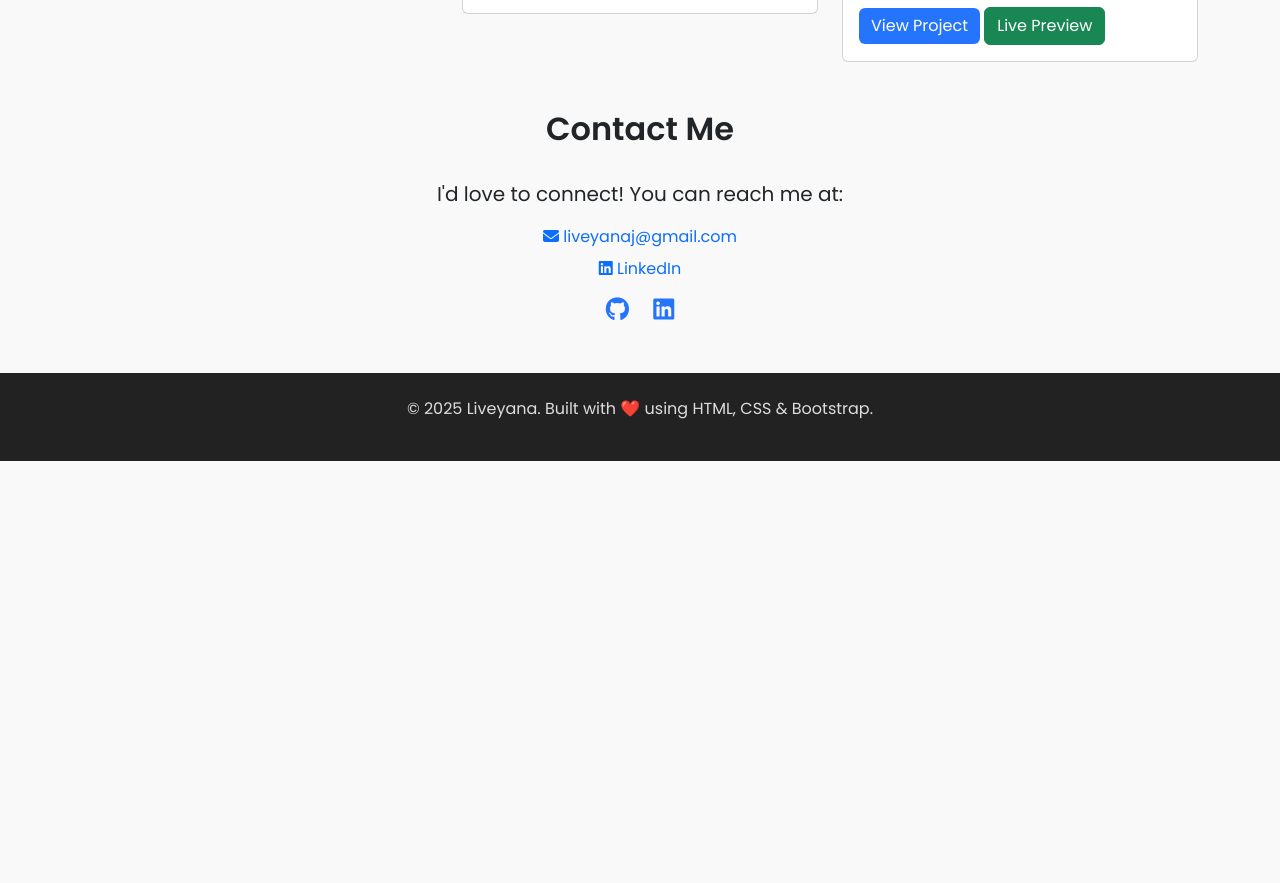
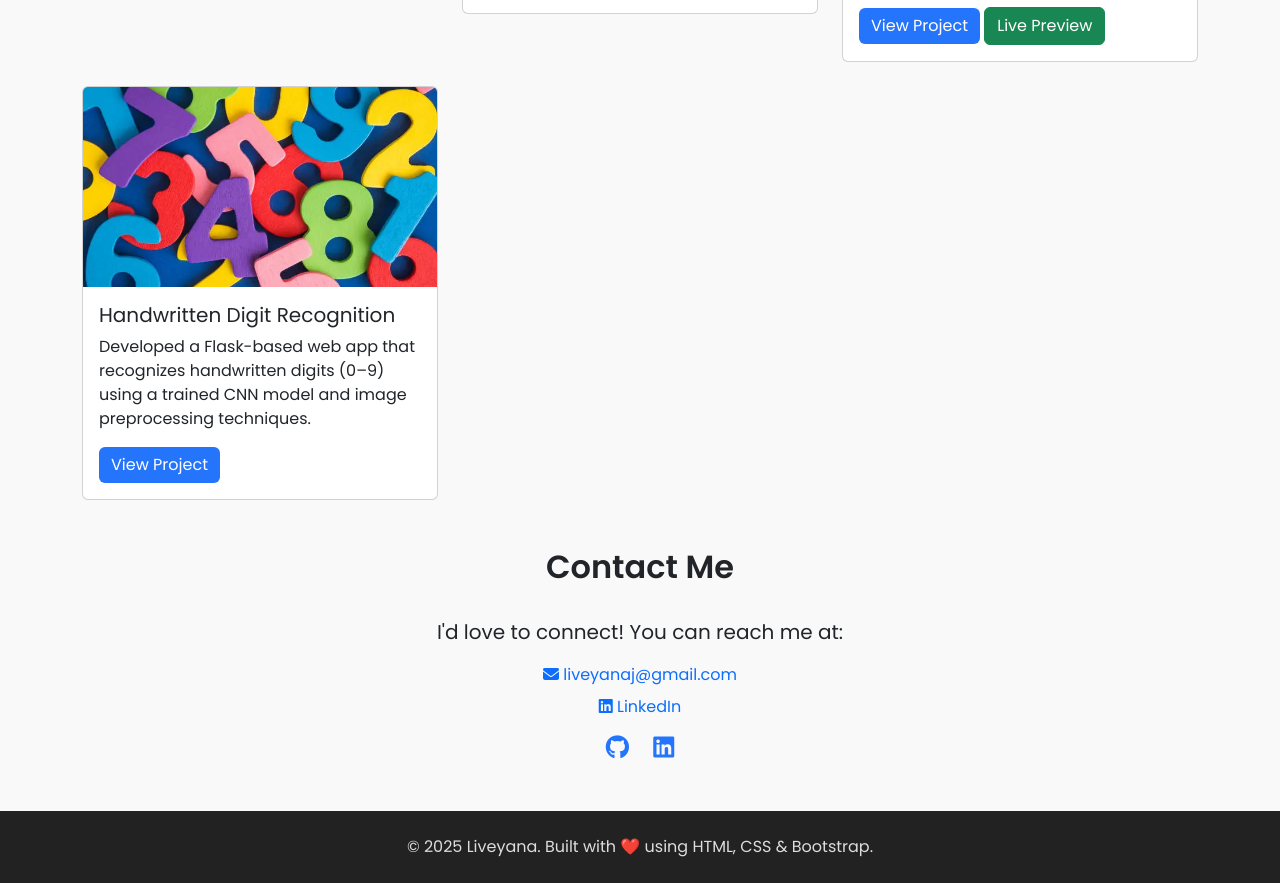
Before and after one commit to Liveyana-R-D/Liveyana-R-D.github.io, a plain HTML site: page index.html in a window 1280 px wide. Shown: the part 1635-2518 px from the top of the page. Before the commit the page ends 2096 px from the top, so only its background shows below. Drawn offline with nearby package versions, Linux system fonts and the light colour scheme.

Commit message:
AI & ML project added

```diff
--- a/index.html
+++ b/index.html
@@ -212,6 +212,19 @@
         </div>
       </div>
     </div>
+
+    <!-- Project 7 -->
+    <div class="col-md-4">
+      <div class="card">
+        <img src="images/digits.webp" class="card-img-top" alt="Project 4">
+        <div class="card-body">
+          <h5 class="card-title">Handwritten Digit Recognition</h5>
+          <p class="card-text">Developed a Flask-based web app that recognizes handwritten digits (0–9) using a trained CNN model and image preprocessing techniques.</p>
+          <a href="https://github.com/Liveyana-R-D/handwritten-digit-recognition" class="btn btn-primary">View Project</a>
+        </div>
+      </div>
+    </div>
+
   </div>
 </section>
 
```
Also changed, not shown: images/digits.webp (added).
